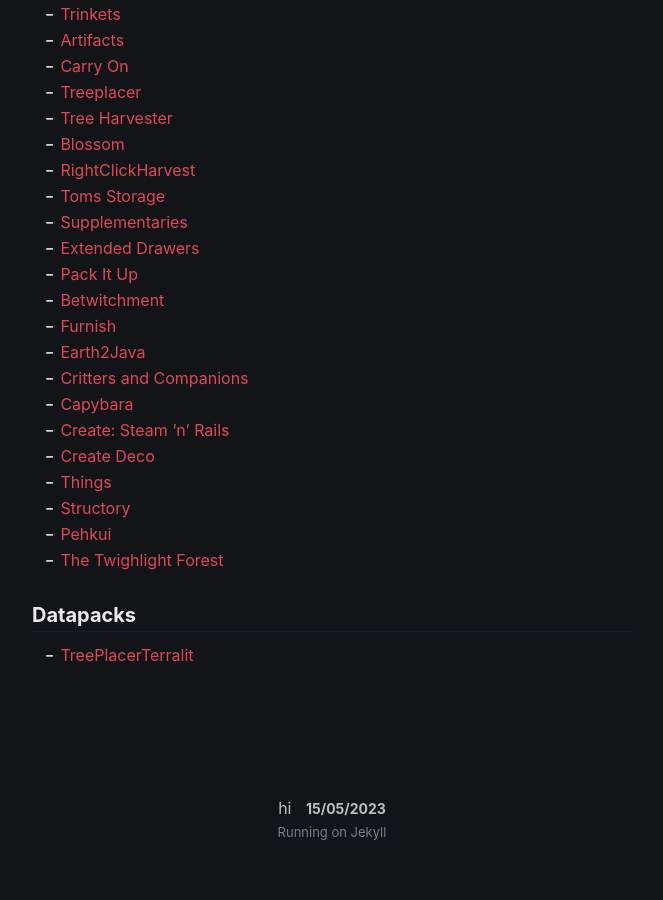
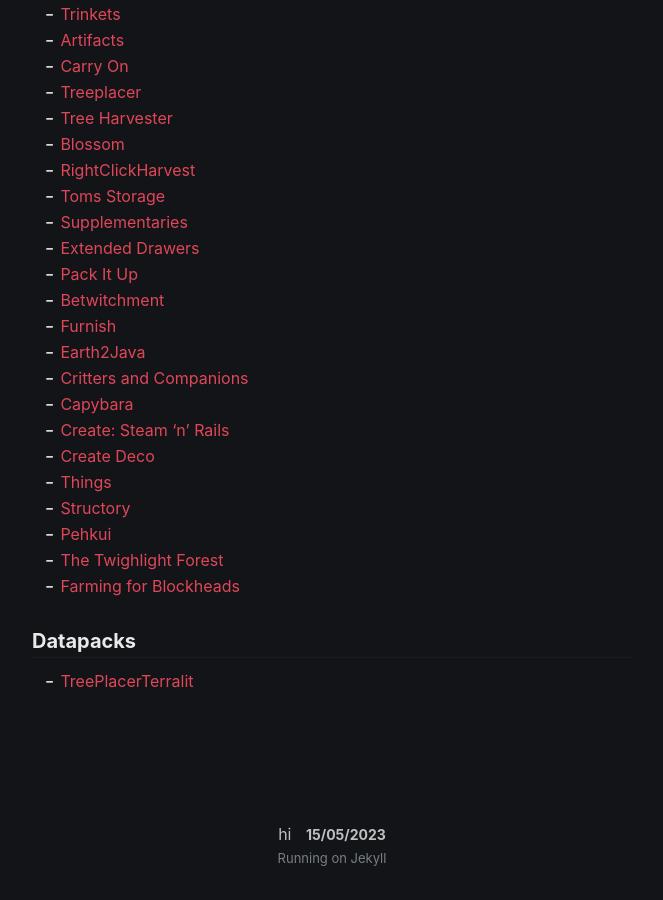
Before and after one commit to craftmyne/craftmyne.github.io, a Jekyll site: the page built from hidden sites/nouveauserver.md, in a window 1280 px wide and 900 px high, scrolled down 2702 px. Shown: the whole window, without its empty margins (308-971 px from the left). Built offline with Jekyll 4.4.1, drawn with Linux system fonts in a browser that asks for light colours; before the commit the page ends 3576 px from its top, so only the background shows below that.

Commit message:
Update nouveauserver.md

```diff
--- a/hidden sites/nouveauserver.md
+++ b/hidden sites/nouveauserver.md
@@ -116,6 +116,7 @@ tags:
 - [Structory](https://www.curseforge.com/minecraft/mc-mods/structory)
 - [Pehkui](https://modrinth.com/mod/pehkui)
 - [The Twighlight Forest](https://www.curseforge.com/minecraft/mc-mods/the-twilight-forest)
+- [Farming for Blockheads](https://www.curseforge.com/minecraft/mc-mods/farming-for-blockheads-fabric)
 
 ### Datapacks
 - [TreePlacerTerralit](https://modrinth.com/datapack/treeplacer-terralith-addon)
```
